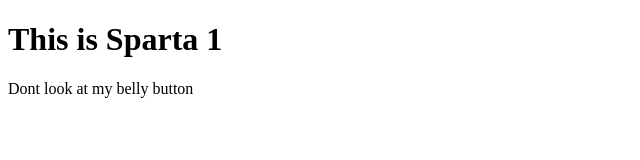
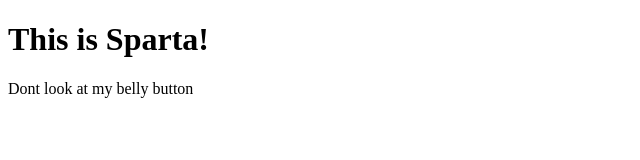
Before and after one commit to CAPTAINMULTIVERSE/Wefigthlikesparta.github.io, a plain HTML site: page index.html in a window 1280 px wide. Shown: the full height of the page, 0-640 px from the left. Drawn offline with Linux system fonts and the light colour scheme.

Commit message:
Update index.html

```diff
--- a/index.html
+++ b/index.html
@@ -11,7 +11,7 @@
 
     <body>
 
-        <h1>This is Sparta 1</h1>
+        <h1>This is Sparta!</h1>
         <p>Dont look at my belly button</p>
 
     </body>
```
